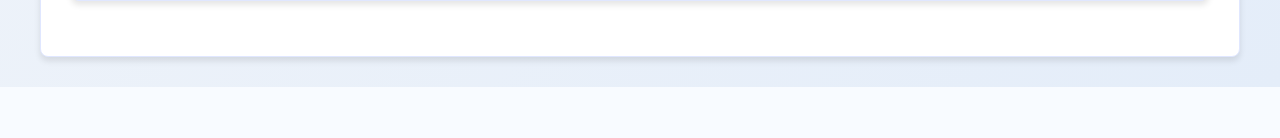
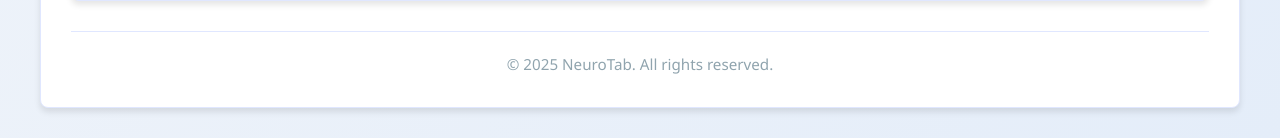
Before and after one commit to Swarup113/NeuroTab, a Flask app: page /headache in a window 1280 px wide. Shown: the part 1336-1474 px from the top of the page. Before the commit the page ends 1423 px from the top, so only its background shows below. Run offline with Flask 3, Linux system fonts and the light colour scheme.

Commit message:
Updated Final UI

```diff
--- a/templates/headache.html
+++ b/templates/headache.html
@@ -309,6 +309,9 @@
             <h2><i class="fas fa-chart-pie"></i> NeuroTab Interpretability Plots</h2>
             <div id="plotContainer"></div>
         </div>
+        <div class="footer">
+            <p>© 2025 NeuroTab. All rights reserved.</p>
+        </div>
     </div>
 
     <script src="https://code.jquery.com/jquery-3.6.0.min.js"></script>
--- a/templates/migraine.html
+++ b/templates/migraine.html
@@ -295,6 +295,9 @@
             <h2><i class="fas fa-chart-pie"></i> NeuroTab Interpretability Plots</h2>
             <div id="plotContainer"></div>
         </div>
+        <div class="footer">
+            <p>© 2025 NeuroTab. All rights reserved.</p>
+        </div>
     </div>
 
     <script src="https://code.jquery.com/jquery-3.6.0.min.js"></script>
```
Also changed, not shown: static/css/style.css (indentation only).
